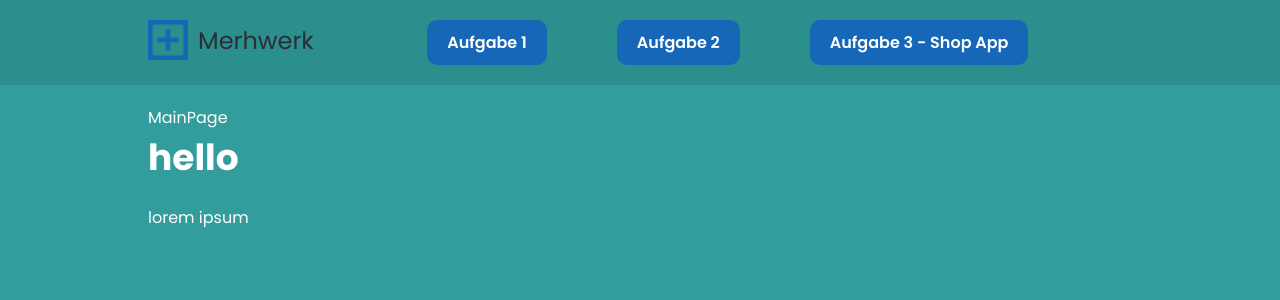
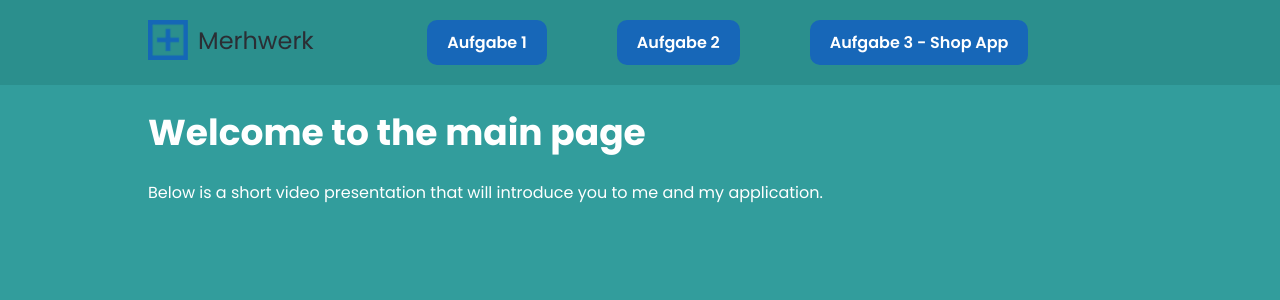
Before and after one commit to van-yog/mehrwerk, a React (Create React App) app: page / in a window 1280 px wide. Shown: the top 300 px of the page. Built offline with nearby package versions, Linux system fonts and the light colour scheme.

Commit message:
update main page

```diff
--- a/src/pages/MaingPage/MainPage.js
+++ b/src/pages/MaingPage/MainPage.js
@@ -4,8 +4,10 @@ import Hero from '../../components/Hero';
 const MainPage = () => {
   return (
     <div>
-      MainPage
-      <Hero title="hello" text="lorem ipsum" />
+      <Hero
+        title="Welcome to the main page"
+        text="Below is a short video presentation that will introduce you to me and my application."
+      />
     </div>
   );
 };
```
